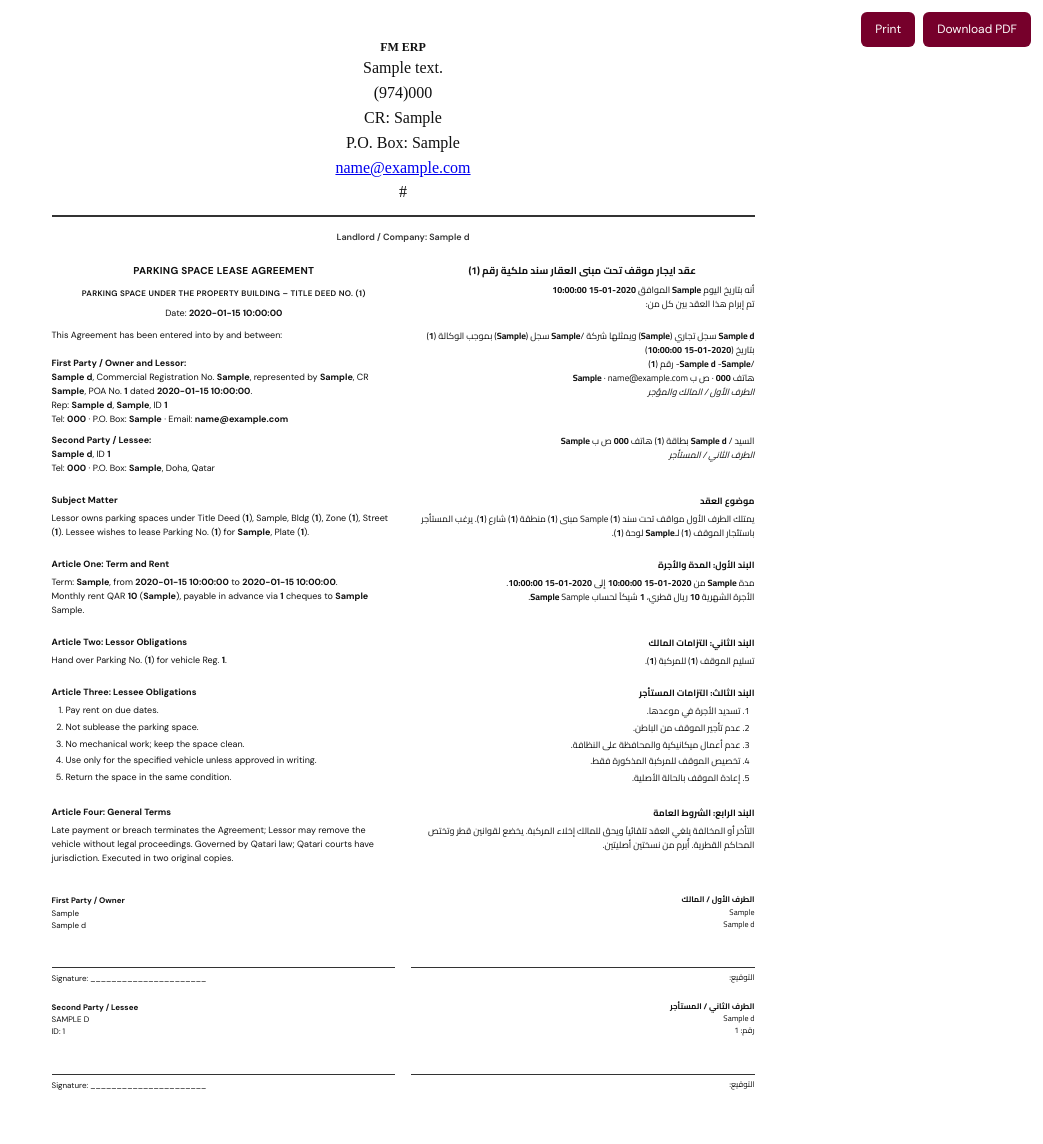
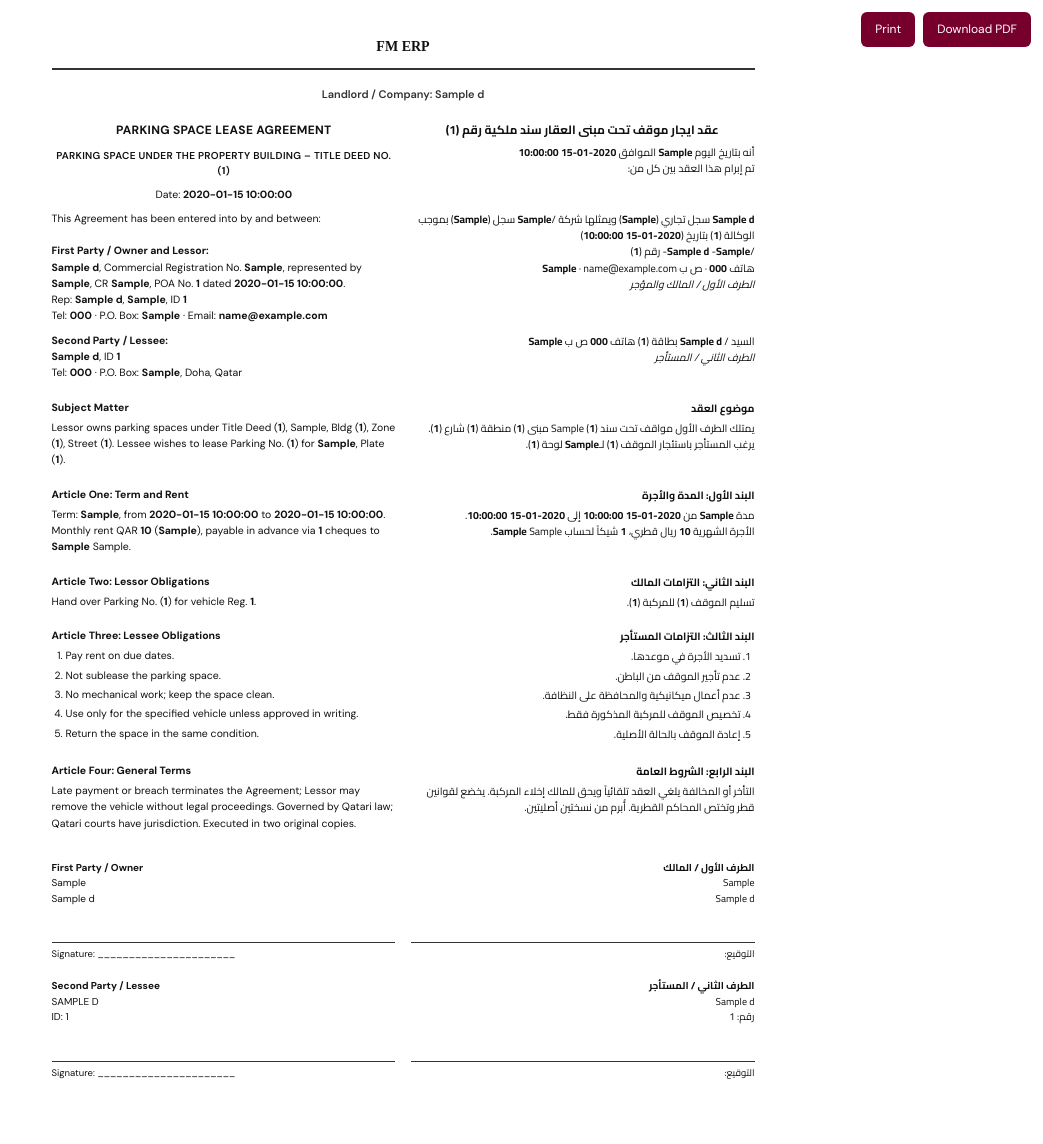
Before and after one commit to masroohahammed/Yaz_new, a CodeIgniter 4 app: template app/Views/leases/parking_contract_print.php in a window 1280 px wide. Shown: the whole page, without its empty margins (237-1280 px from the left). After the commit the page ends 1079 px from the top, so only its background shows below. Run offline with PHP 8.4 and a stand-in for CodeIgniter, Linux system fonts and the light colour scheme; the template is opened without the code that fills it: most values are stand-ins (such as "Sample title", 1, 10 or a date in 2020); data that the repository does not hold is empty; some libraries are stand-ins or nearby versions.

Commit message:
Simplify print letterhead: logo, name, email only; remove VAT; larger fonts
- Letterhead shows logo, company name, and dynamic email from companies table
- Remove short code, tagline, contact person, and VAT from print headers/footers
- Increase parking contract, invoice, estimation, and lease print font sizes

Co-authored-by: masroohahammed <masroohahammed@users.noreply.github.com>

```diff
--- a/app/Views/layouts/_doc_footer.php
+++ b/app/Views/layouts/_doc_footer.php
@@ -1,6 +1,6 @@
 <?php
 /**
- * Shared letterhead footer for contracts, invoices, estimations, summaries.
+ * Shared footer for contracts, invoices, estimations (no VAT).
  *
  * @var array  $settings
  * @var bool   $plain
@@ -11,14 +11,11 @@ if (is_array($companyBranding ?? null)) {
 }
 $phone   = trim((string) ($settings['company_phone'] ?? ''));
 $cr      = trim((string) ($settings['company_cr'] ?? ''));
-$vat     = trim((string) ($settings['company_vat'] ?? ''));
 $poBox   = trim((string) ($settings['company_po_box'] ?? ''));
 $addr    = trim((string) ($settings['company_address'] ?? ''));
-$email   = trim((string) ($settings['company_email'] ?? ''));
 $website = trim((string) ($settings['company_website'] ?? ''));
-$name    = trim((string) ($settings['company_name'] ?? ''));
 
-if ($phone === '' && $cr === '' && $vat === '' && $poBox === '' && $addr === '' && $email === '' && $website === '' && $name === '') {
+if ($phone === '' && $cr === '' && $poBox === '' && $addr === '' && $website === '') {
     return;
 }
 
@@ -39,22 +36,16 @@ if ($phoneFmt !== '') {
 if ($cr !== '') {
     $parts[] = 'C.R No:' . $cr;
 }
-if ($vat !== '') {
-    $parts[] = 'VAT:' . $vat;
-}
 if ($poBox !== '') {
     $parts[] = 'PO.BOX:' . $poBox;
 }
 if ($addr !== '') {
     $parts[] = str_replace(["\r\n", "\n"], ', ', $addr);
 }
-if ($email !== '') {
-    $parts[] = 'Email: ' . $email;
-}
 if ($website !== '') {
     $parts[] = $website;
 }
 ?>
-<div class="doc-footer-line" style="text-align:center;font-size:9px;color:#555;margin-top:18px;padding-top:8px;border-top:1px solid #ccc;line-height:1.5">
+<div class="doc-footer-line" style="text-align:center;font-size:10px;color:#555;margin-top:20px;padding-top:10px;border-top:1px solid #ccc;line-height:1.55">
   <?= esc(implode(', ', $parts)) ?>
 </div>
--- a/app/Views/layouts/_doc_letterhead.php
+++ b/app/Views/layouts/_doc_letterhead.php
@@ -1,6 +1,6 @@
 <?php
 /**
- * Logo + company block for printable documents.
+ * Logo + company name + email for printable documents (from companies table).
  *
  * @var array       $settings
  * @var string|null $companyLogoUrl
@@ -15,24 +15,16 @@ if (is_array($branding)) {
     $companyLogoUrl = $branding['logoUrl'] ?? $companyLogoUrl ?? null;
     $companyLogoB64 = $branding['logoB64'] ?? $companyLogoB64 ?? null;
 }
-$logoSrc   = $usePdf ? ($companyLogoB64 ?? null) : ($companyLogoUrl ?? null);
-$name      = trim((string) ($settings['company_name'] ?? 'FM ERP'));
-$tagline   = trim((string) ($settings['company_tagline'] ?? ''));
-$code      = trim((string) ($settings['company_code'] ?? ''));
-$contact   = trim((string) ($settings['company_contact'] ?? ''));
+$logoSrc = $usePdf ? ($companyLogoB64 ?? null) : ($companyLogoUrl ?? null);
+$name    = trim((string) ($settings['company_name'] ?? 'FM ERP'));
+$email   = trim((string) ($settings['company_email'] ?? ''));
 ?>
-<div class="doc-letterhead" style="display:flex;justify-content:space-between;align-items:flex-start;border-bottom:2px solid #333;padding-bottom:10px;margin-bottom:14px">
-  <div style="flex:1;text-align:center">
-    <?php if ($logoSrc): ?>
-      <img src="<?= esc($logoSrc) ?>" alt="<?= esc($name) ?>" style="max-height:52px;max-width:160px;object-fit:contain;display:block;margin:0 auto 6px">
-    <?php endif; ?>
-    <div style="font-size:12px;font-weight:700"><?= esc($name) ?><?php if ($code !== ''): ?> <span style="font-weight:600;color:#555">(<?= esc($code) ?>)</span><?php endif; ?></div>
-    <?php if ($tagline !== ''): ?>
-      <div style="font-size:8px;color:#666;text-transform:uppercase;letter-spacing:.6px;margin-top:2px"><?= esc($tagline) ?></div>
-    <?php endif; ?>
-    <?php if ($contact !== ''): ?>
-      <div style="font-size:8px;color:#555;margin-top:2px"><?= esc($contact) ?></div>
-    <?php endif; ?>
-    <?= $this->include('layouts/_company_contact', ['settings' => $settings, 'plain' => true, 'style' => 'font-size:8px;color:#555;line-height:1.45;margin-top:4px;text-align:center']) ?>
-  </div>
+<div class="doc-letterhead" style="text-align:center;border-bottom:2px solid #333;padding-bottom:12px;margin-bottom:16px">
+  <?php if ($logoSrc): ?>
+    <img src="<?= esc($logoSrc) ?>" alt="<?= esc($name) ?>" style="max-height:64px;max-width:200px;object-fit:contain;display:block;margin:0 auto 8px">
+  <?php endif; ?>
+  <div style="font-size:14px;font-weight:700;line-height:1.3"><?= esc($name) ?></div>
+  <?php if ($email !== ''): ?>
+    <div style="font-size:11px;color:#444;margin-top:4px"><?= esc($email) ?></div>
+  <?php endif; ?>
 </div>
--- a/app/Views/leases/parking_contract_print.php
+++ b/app/Views/leases/parking_contract_print.php
@@ -24,10 +24,10 @@ $landlordName = esc($d['owner_name_en'] ?? $settings['company_name'] ?? '');
   .no-print button, .no-print a { background: #76002b; color: #fff; border: none; padding: 8px 14px; border-radius: 6px; font-size: 12px; text-decoration: none; cursor: pointer; font-family: 'DM Sans', sans-serif; }
   .page { max-width: 210mm; margin: 0 auto; padding: 10mm 12mm 14mm; }
   .bilingual { display: grid; grid-template-columns: 1fr 1fr; gap: 0 14px; align-items: start; }
-  .col-en { font-family: 'DM Sans', Arial, sans-serif; font-size: 9px; direction: ltr; text-align: left; }
-  .col-ar { font-family: 'Cairo', 'Traditional Arabic', sans-serif; font-size: 9px; direction: rtl; text-align: right; }
-  .doc-title-en { font-weight: 700; font-size: 10px; text-transform: uppercase; letter-spacing: .3px; margin: 8px 0 4px; text-align: center; }
-  .doc-title-ar { font-weight: 700; font-size: 10px; margin: 8px 0 4px; text-align: center; }
+  .col-en { font-family: 'DM Sans', Arial, sans-serif; font-size: 10.5px; direction: ltr; text-align: left; }
+  .col-ar { font-family: 'Cairo', 'Traditional Arabic', sans-serif; font-size: 10.5px; direction: rtl; text-align: right; }
+  .doc-title-en { font-weight: 700; font-size: 12px; text-transform: uppercase; letter-spacing: .3px; margin: 8px 0 4px; text-align: center; }
+  .doc-title-ar { font-weight: 700; font-size: 12px; margin: 8px 0 4px; text-align: center; }
   .row-pair { display: contents; }
   .block { margin-bottom: 8px; }
   .clause-title { font-weight: 700; margin: 10px 0 4px; display: block; }
@@ -36,8 +36,8 @@ $landlordName = esc($d['owner_name_en'] ?? $settings['company_name'] ?? '');
   ol.ar { margin: 4px 0 0; padding-right: 14px; }
   ol.en li, ol.ar li { margin-bottom: 3px; }
   .signatures { display: grid; grid-template-columns: 1fr 1fr; gap: 16px; margin-top: 20px; }
-  .sig-line { border-top: 1px solid #333; margin-top: 36px; padding-top: 4px; font-size: 8px; }
-  .landlord-line { text-align: center; font-family: 'DM Sans', sans-serif; font-size: 9px; font-weight: 600; margin: 6px 0 10px; color: #333; }
+  .sig-line { border-top: 1px solid #333; margin-top: 36px; padding-top: 4px; font-size: 9.5px; }
+  .landlord-line { text-align: center; font-family: 'DM Sans', sans-serif; font-size: 11px; font-weight: 600; margin: 6px 0 10px; color: #333; }
   @media print {
     .no-print { display: none !important; }
     .page { padding: 8mm 10mm; }
@@ -69,7 +69,7 @@ $landlordName = esc($d['owner_name_en'] ?? $settings['company_name'] ?? '');
   <div class="bilingual">
     <div class="col-en">
       <div class="doc-title-en">Parking Space Lease Agreement</div>
-      <div class="doc-title-en" style="font-size:8px;font-weight:600;margin-bottom:8px">
+      <div class="doc-title-en" style="font-size:10px;font-weight:600;margin-bottom:8px">
         Parking Space Under the Property Building – Title Deed No. (<span class="highlight"><?= esc($d['header_title_deed_no'] ?? '') ?></span>)
       </div>
       <div class="block" style="text-align:center;margin-bottom:8px">Date: <span class="highlight"><?= esc($contractDateEn ?? '') ?></span></div>
@@ -189,19 +189,19 @@ $landlordName = esc($d['owner_name_en'] ?? $settings['company_name'] ?? '');
   </div>
 
   <div class="signatures">
-    <div class="col-en" style="font-size:8px">
+    <div class="col-en" style="font-size:10px">
       <strong>First Party / Owner</strong><br><?= esc($d['rep_company_en'] ?? '') ?><br><?= esc($d['rep_name_en'] ?? '') ?>
       <div class="sig-line">Signature: ______________________</div>
     </div>
-    <div class="col-ar" style="font-size:8px;direction:rtl;text-align:right;font-family:'Cairo',sans-serif">
+    <div class="col-ar" style="font-size:10px;direction:rtl;text-align:right;font-family:'Cairo',sans-serif">
       <strong>الطرف الأول / المالك</strong><br><?= esc($d['rep_company_ar'] ?? '') ?><br><?= esc($d['rep_name_ar'] ?? '') ?>
       <div class="sig-line">التوقيع:</div>
     </div>
-    <div class="col-en" style="font-size:8px">
+    <div class="col-en" style="font-size:10px">
       <strong>Second Party / Lessee</strong><br><?= esc(strtoupper((string) ($d['tenant_name'] ?? ''))) ?><br>ID: <?= esc($d['tenant_qid'] ?? '') ?>
       <div class="sig-line">Signature: ______________________</div>
     </div>
-    <div class="col-ar" style="font-size:8px;direction:rtl;text-align:right;font-family:'Cairo',sans-serif">
+    <div class="col-ar" style="font-size:10px;direction:rtl;text-align:right;font-family:'Cairo',sans-serif">
       <strong>الطرف الثاني / المستأجر</strong><br><?= esc($d['tenant_name'] ?? '') ?><br>رقم: <?= esc($d['tenant_qid'] ?? '') ?>
       <div class="sig-line">التوقيع:</div>
     </div>
```
Also changed, not shown: app/Views/estimations/print.php (+12 -3 lines), app/Views/finance/print_invoice.php (+10 -4 lines), app/Views/leases/print.php (+7 -7 lines).
